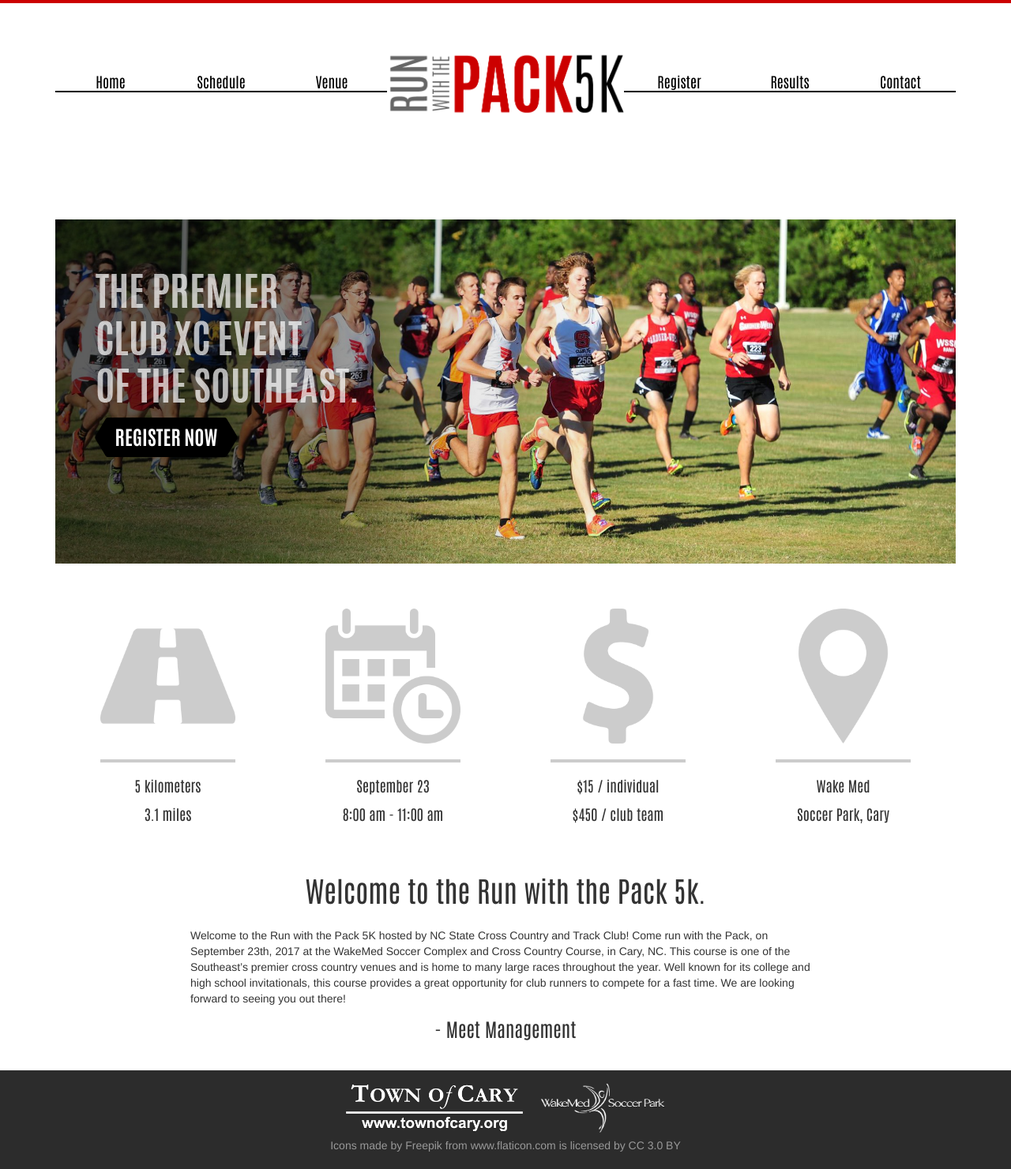
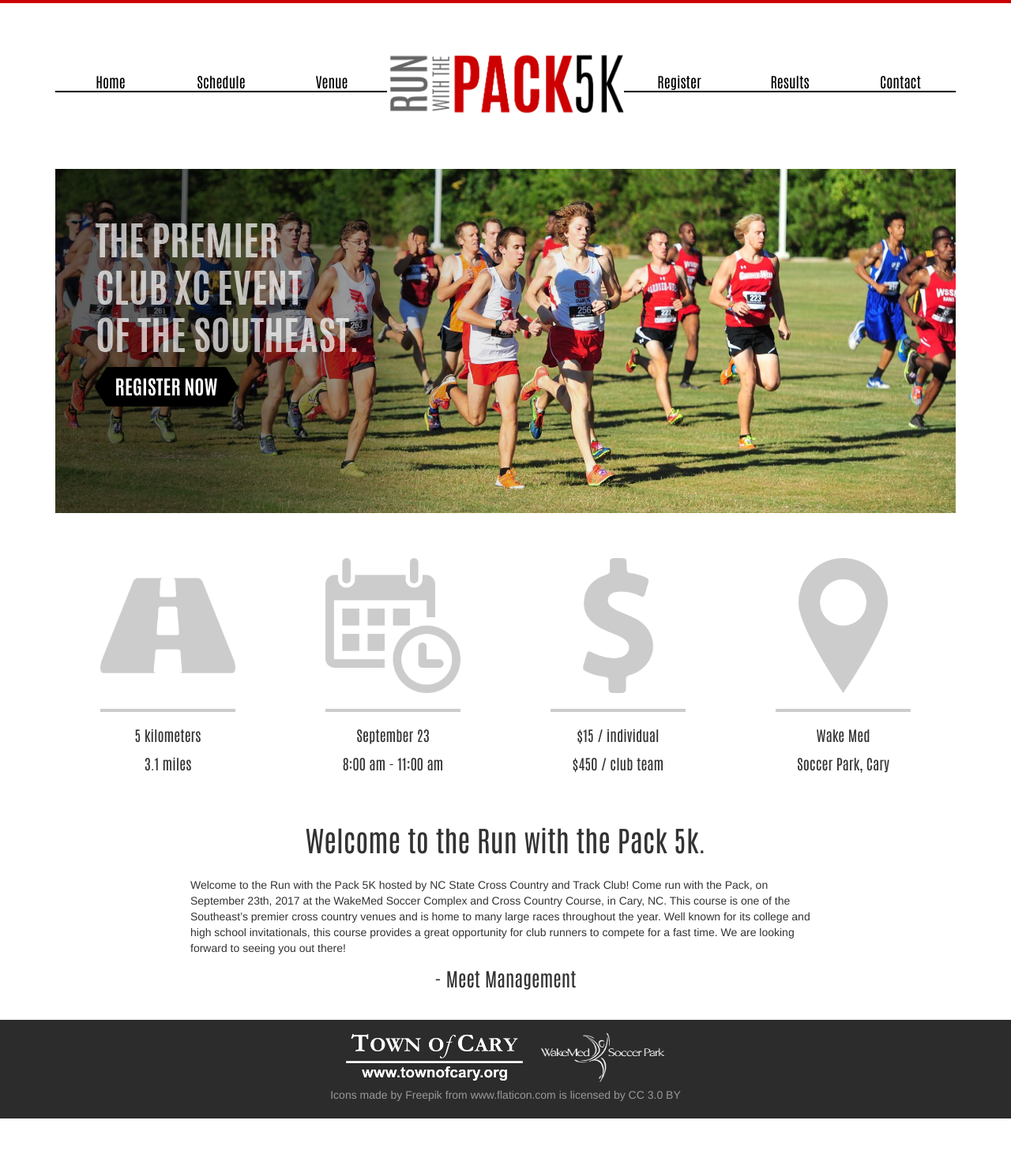
Before and after one commit to ncsuclubrunning/runwiththepack5k.com, a Jekyll site: the page built from site/index.html, in a window 1280 px wide. Shown: the whole page at 79% size. Built offline with Jekyll 4.4.1, drawn with Linux system fonts in a browser that asks for light colours; after the commit the page ends 1417 px from its top, so only the background shows below that.

Commit message:
Update _layout.scss

```diff
--- a/site/_sass/_layout.scss
+++ b/site/_sass/_layout.scss
@@ -24,7 +24,6 @@ body {
 
 div.container {
    margin: 0 auto;
-   padding-top: 64px;
    padding-bottom: 150px;
  }
 
```
